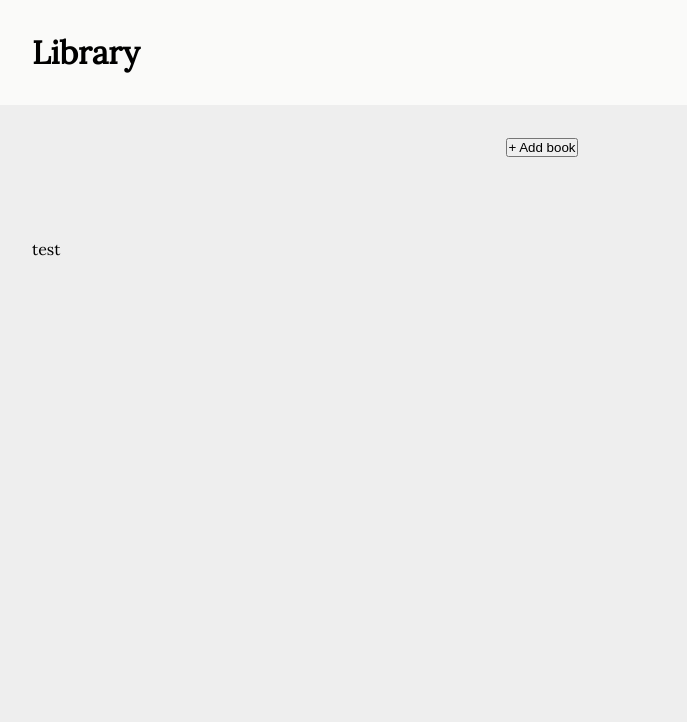
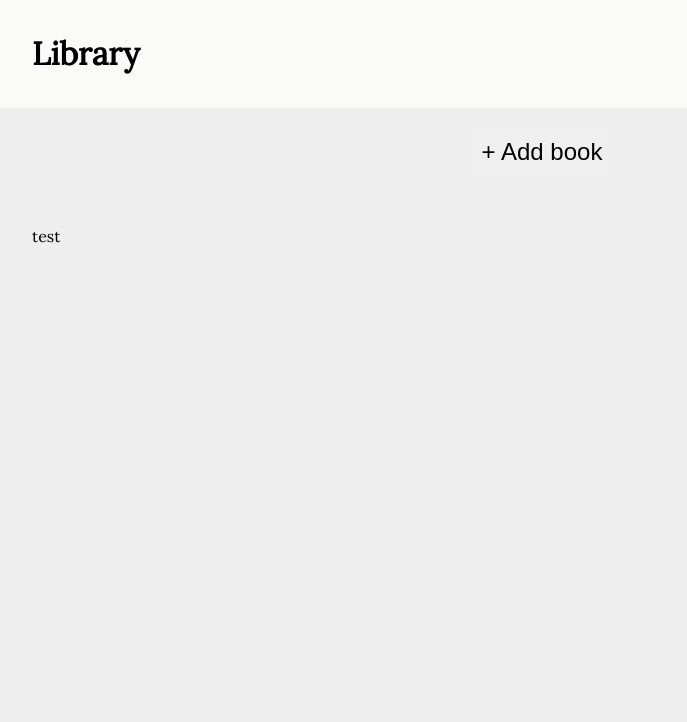
Before and after one commit to SirIsaacNeutron/library, a website: page index.html in a window 1280 px wide. Shown: the top 722 px of the page, without its empty margins (98-785 px from the left). Drawn offline with Linux system fonts and the light colour scheme.

Commit message:
Add button styling for book button

```diff
--- a/index.html
+++ b/index.html
@@ -18,7 +18,7 @@
             <h1>Library</h1>
         </header>
         <div class="button-area">
-            <button>+ Add book</button>
+            <button class="add-button">+ Add book</button>
         </div>
         <main>
             <p>test</p>
--- a/styles.css
+++ b/styles.css
@@ -11,7 +11,7 @@
 
 body {
     display: grid;
-    grid-template-rows: 1fr 0.8fr 5fr 0.8fr;
+    grid-template-rows: 1fr 0.5fr 5fr 0.8fr;
 
     min-height: 100vh;
 
@@ -42,6 +42,20 @@ header h1 {
     display: flex;
     align-items: center;
     justify-content: center;
+    padding-top: 20px;
+}
+
+.add-button {
+    border: none;
+    border-radius: 5px;
+
+    font-size: 1.5rem;
+    padding: 10px;
+    transition: all 0.3s ease-in-out;
+}
+
+.add-button:hover {
+    background-color: #cacaca;
 }
 
 main {
```
